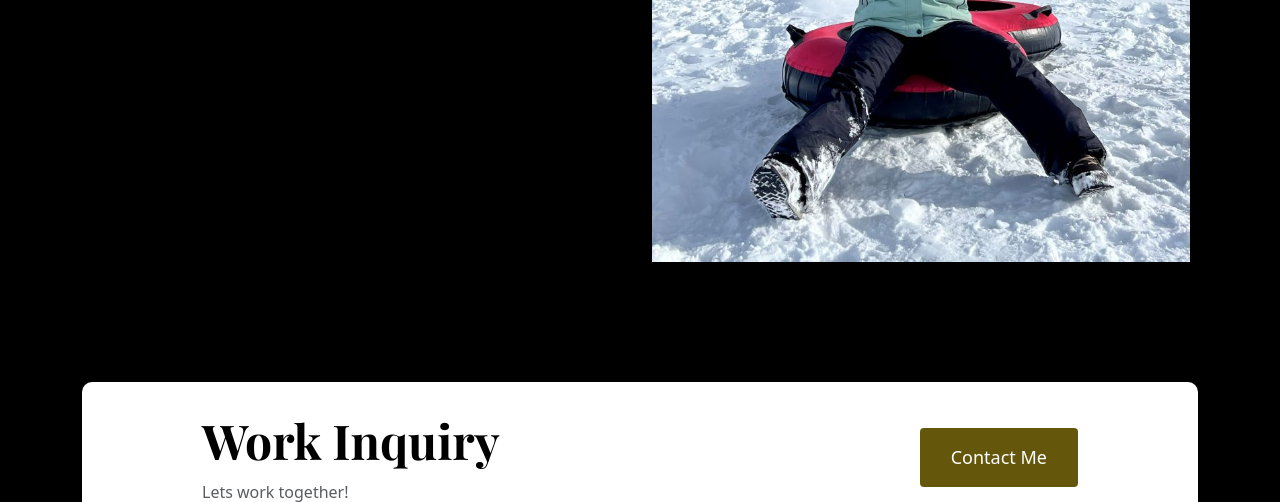
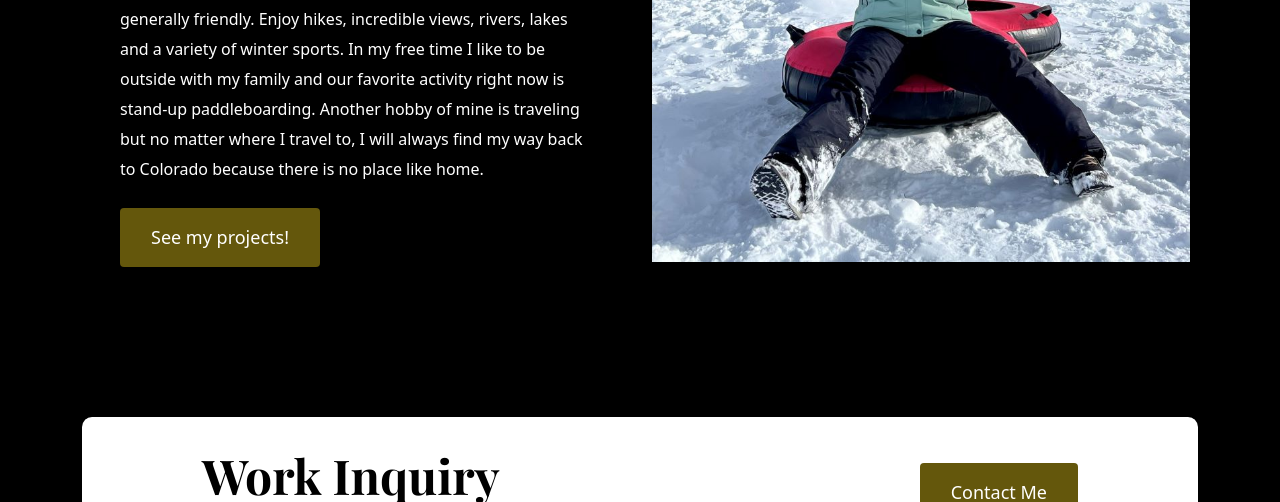
Before and after one commit to erika91mtz/Main-Portfolio-23, a plain HTML site: page about.html in a window 1280 px wide. Shown: the part 598-1100 px from the top of the page. Drawn offline with nearby package versions, Linux system fonts and the light colour scheme.

Commit message:
updated about me content

```diff
--- a/about.html
+++ b/about.html
@@ -74,7 +74,18 @@
           <div class="content">
             <h1 class="mb-4">Hello I am Erika Rodriguez.</h1>
             <h2 class="mb-4">Front-end developer based in Colorado,USA</h2>
-            <p class="mb-4">Text paragraph about my life and accomplishments</p>
+            <p class="mb-4">
+              I am a Colorado Native and absolutley LOVE where I live. We have
+              the perfect blend of nature combined with the hustle and bustle of
+              city-suburban life. We have all four seasons, plenty of sunshine
+              throughout the year and the people here and generally friendly.
+              Enjoy hikes, incredible views, rivers, lakes and a variety of
+              winter sports. In my free time I like to be outside with my family
+              and our favorite activity right now is stand-up paddleboarding.
+              Another hobby of mine is traveling but no matter where I travel
+              to, I will always find my way back to Colorado because there is no
+              place like home.
+            </p>
             <a href="work.html" class="btn btn-branding">See my projects!</a>
           </div>
         </div>
```
